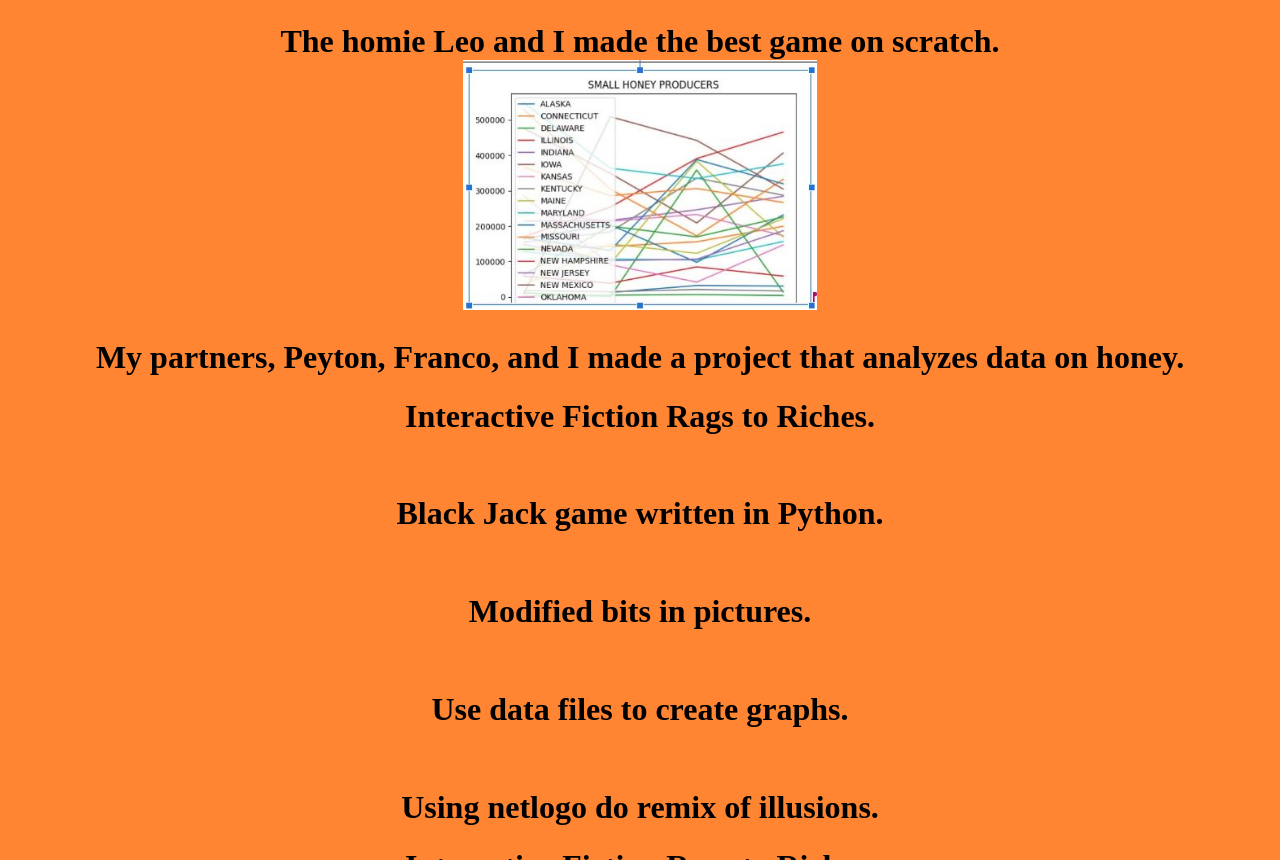
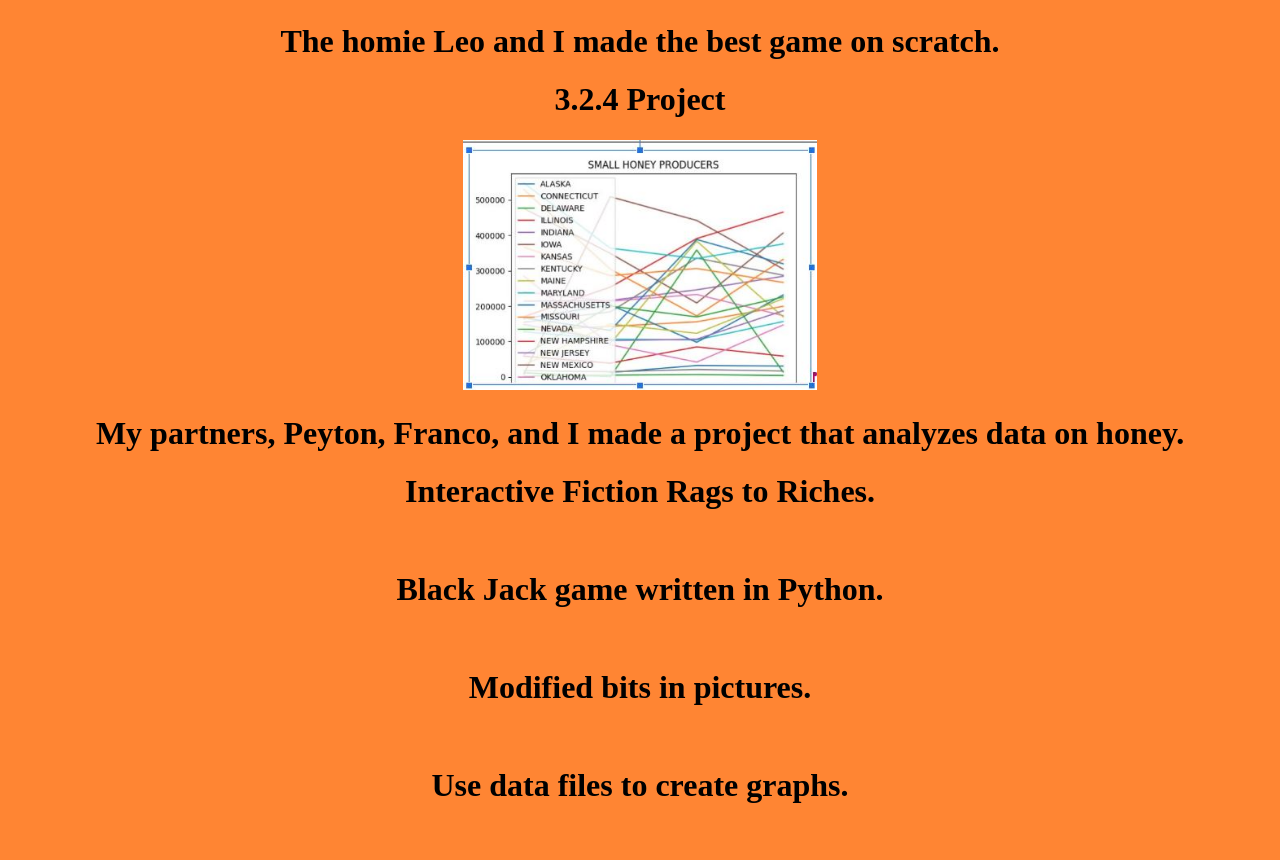
Before and after one commit to zanearco/csp2023, a plain HTML site: page portfolio.html in a window 1280 px wide. Shown: the part 1431-2291 px from the top of the page. Drawn offline with Linux system fonts and the light colour scheme.

Commit message:
Update portfolio.html

```diff
--- a/portfolio.html
+++ b/portfolio.html
@@ -24,6 +24,7 @@
     <img src="images/scratch.png" height="250">
     <h1> The homie Leo and I made the best game on scratch.
     <br>
+    <h1>  3.2.4 Project</h1>
     <img src="images/Capture.JPG" height="250">
     <h1> My partners, Peyton, Franco, and I made a project that analyzes data on honey.
     <h1>   Interactive Fiction Rags to Riches.</h1>
```
